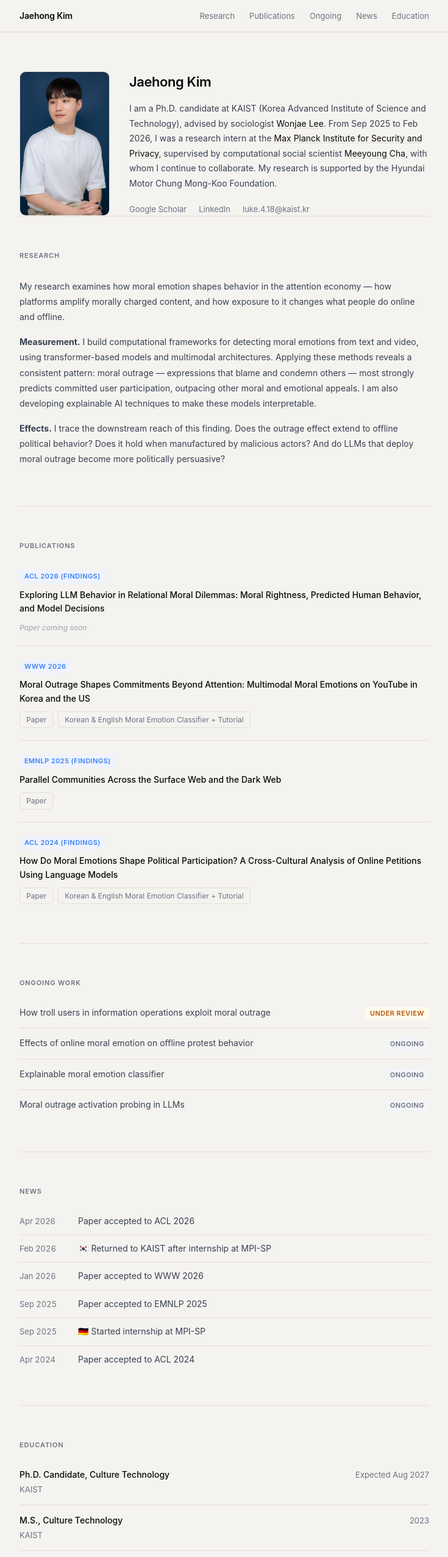
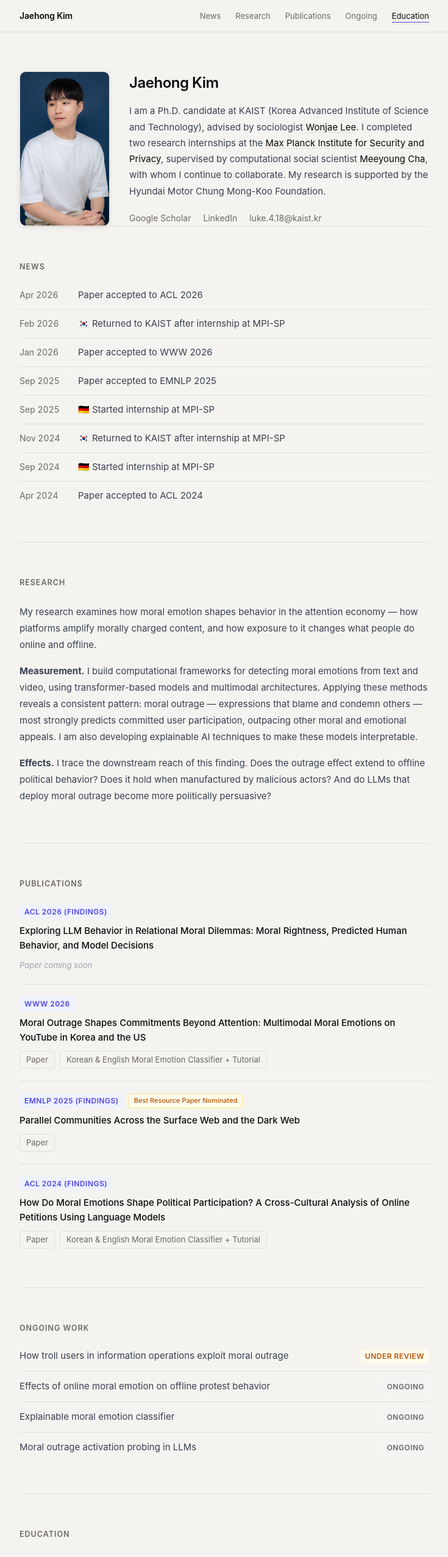
Before and after one commit to jaehong-k/jaehong-k.github.io, a plain HTML site: page index.html in a window 1280 px wide. Shown: the top 2554 px of the page at 61% size, without its empty margins (272-1007 px from the left). Drawn offline with Linux system fonts and the light colour scheme.

Commit message:
Design refinements, education updates, and nav active state
- Accent color: blue → indigo (#4f46e5), secondary text warmed to #6b6860
- Font sizes bumped across the board (h1 24px, h2 12.5px, body content 15px)
- News section moved to second position (after Profile)
- Active nav: click-lock approach with 68px fixed threshold; fixes section mismatch bug
- Education: lab names, learning notes, Cum Laude, ICT Minor reordered
- Bio updated for two MPI-SP internship stints (Sep–Nov 2024, Sep 2025–Feb 2026)
- News entries added for Sep/Nov 2024 internship
- Best Resource Paper Nominated badge on EMNLP 2025 paper
- DESIGN.md added as design reference

Co-Authored-By: Claude Sonnet 4.6 <noreply@anthropic.com>

```diff
--- a/index.html
+++ b/index.html
@@ -11,12 +11,12 @@
 
   <nav>
     <div class="nav-inner">
-      <span class="nav-name">Jaehong Kim</span>
+      <a href="#" class="nav-name">Jaehong Kim</a>
       <ul class="nav-links">
+        <li><a href="#news">News</a></li>
         <li><a href="#research">Research</a></li>
         <li><a href="#publications">Publications</a></li>
         <li><a href="#ongoing">Ongoing</a></li>
-        <li><a href="#news">News</a></li>
         <li><a href="#education">Education</a></li>
       </ul>
     </div>
@@ -33,7 +33,7 @@
           <p class="profile-bio">
             I am a Ph.D. candidate at KAIST (Korea Advanced Institute of Science and Technology),
             advised by sociologist <a href="https://sociology.kaist.ac.kr/" target="_blank" rel="noopener">Wonjae Lee</a>.
-            From Sep 2025 to Feb 2026, I was a research intern at the
+            I completed two research internships at the
             <a href="https://www.mpi-sp.org/" target="_blank" rel="noopener">Max Planck Institute for Security and Privacy</a>,
             supervised by computational social scientist <a href="https://www.mpi-sp.org/cha" target="_blank" rel="noopener">Meeyoung Cha</a>, with whom I continue to collaborate.
             My research is supported by the Hyundai Motor Chung Mong-Koo Foundation.
@@ -45,6 +45,45 @@
           </div>
         </div>
       </div>
+    </section>
+
+    <!-- News -->
+    <section id="news">
+      <h2>News</h2>
+      <ul class="news-list">
+        <li>
+          <span class="news-date">Apr 2026</span>
+          <span class="news-text">Paper accepted to ACL 2026</span>
+        </li>
+        <li>
+          <span class="news-date">Feb 2026</span>
+          <span class="news-text">&#x1F1F0;&#x1F1F7; Returned to KAIST after internship at MPI-SP</span>
+        </li>
+        <li>
+          <span class="news-date">Jan 2026</span>
+          <span class="news-text">Paper accepted to WWW 2026</span>
+        </li>
+        <li>
+          <span class="news-date">Sep 2025</span>
+          <span class="news-text">Paper accepted to EMNLP 2025</span>
+        </li>
+        <li>
+          <span class="news-date">Sep 2025</span>
+          <span class="news-text">&#x1F1E9;&#x1F1EA; Started internship at MPI-SP</span>
+        </li>
+        <li>
+          <span class="news-date">Nov 2024</span>
+          <span class="news-text">&#x1F1F0;&#x1F1F7; Returned to KAIST after internship at MPI-SP</span>
+        </li>
+        <li>
+          <span class="news-date">Sep 2024</span>
+          <span class="news-text">&#x1F1E9;&#x1F1EA; Started internship at MPI-SP</span>
+        </li>
+        <li>
+          <span class="news-date">Apr 2024</span>
+          <span class="news-text">Paper accepted to ACL 2024</span>
+        </li>
+      </ul>
     </section>
 
     <!-- Research -->
@@ -101,6 +140,7 @@
         <li class="pub-item">
           <div class="pub-meta">
             <span class="venue">EMNLP 2025 (Findings)</span>
+            <span class="award-badge">Best Resource Paper Nominated</span>
           </div>
           <p class="pub-title">
             Parallel Communities Across the Surface Web and the Dark Web
@@ -149,37 +189,6 @@
       </ul>
     </section>
 
-    <!-- News -->
-    <section id="news">
-      <h2>News</h2>
-      <ul class="news-list">
-        <li>
-          <span class="news-date">Apr 2026</span>
-          <span class="news-text">Paper accepted to ACL 2026</span>
-        </li>
-        <li>
-          <span class="news-date">Feb 2026</span>
-          <span class="news-text">&#x1F1F0;&#x1F1F7; Returned to KAIST after internship at MPI-SP</span>
-        </li>
-        <li>
-          <span class="news-date">Jan 2026</span>
-          <span class="news-text">Paper accepted to WWW 2026</span>
-        </li>
-        <li>
-          <span class="news-date">Sep 2025</span>
-          <span class="news-text">Paper accepted to EMNLP 2025</span>
-        </li>
-        <li>
-          <span class="news-date">Sep 2025</span>
-          <span class="news-text">&#x1F1E9;&#x1F1EA; Started internship at MPI-SP</span>
-        </li>
-        <li>
-          <span class="news-date">Apr 2024</span>
-          <span class="news-text">Paper accepted to ACL 2024</span>
-        </li>
-      </ul>
-    </section>
-
     <!-- Education -->
     <section id="education">
       <h2>Education</h2>
@@ -194,14 +203,16 @@
         <li class="edu-item">
           <div class="edu-left">
             <div class="edu-degree">M.S., Culture Technology</div>
-            <div class="edu-school">KAIST</div>
+            <div class="edu-school">KAIST &middot; Social Computing Lab</div>
+            <div class="edu-note">Bridging social psychology theory and AI methodology</div>
           </div>
           <div class="edu-year">2023</div>
         </li>
         <li class="edu-item">
           <div class="edu-left">
-            <div class="edu-degree">B.A., Communication &amp; Psychology</div>
-            <div class="edu-school">Handong Global University &middot; Minor in ICT Convergence</div>
+            <div class="edu-degree">B.A., Communication &amp; Psychology &middot; Minor in ICT Convergence &middot; <span class="cum-laude">Cum Laude</span></div>
+            <div class="edu-school">Handong Global University &middot; Data Analysis Lab</div>
+            <div class="edu-note">Learning is meant to be shared</div>
           </div>
           <div class="edu-year">2021</div>
         </li>
@@ -221,6 +232,50 @@
     const el = document.getElementById('email-link');
     el.href = 'mailto:' + u + '@' + d;
     el.textContent = u + '@' + d;
+
+    // Active nav: highlight the section currently in view
+    const navLinks = document.querySelectorAll('.nav-links a[href^="#"]');
+    const sections = document.querySelectorAll('section[id]');
+    const NAV_HEIGHT = 52;
+    let locked = false, lockTimer;
+
+    const setActive = (id) => {
+      navLinks.forEach(l => l.classList.toggle('active', l.getAttribute('href') === '#' + id));
+    };
+
+    const updateActive = () => {
+      if (locked) return;
+      let current = null;
+
+      // Primary: last section whose top has passed just below the nav
+      sections.forEach(section => {
+        if (section.getBoundingClientRect().top <= NAV_HEIGHT + 16) current = section.id;
+      });
+
+      // Near-bottom fallback: last linked section visible in viewport
+      if (window.innerHeight + window.scrollY >= document.body.scrollHeight - 80) {
+        sections.forEach(section => {
+          const inViewport = section.getBoundingClientRect().top < window.innerHeight;
+          const hasLink = [...navLinks].some(l => l.getAttribute('href') === '#' + section.id);
+          if (inViewport && hasLink) current = section.id;
+        });
+      }
+
+      navLinks.forEach(l => l.classList.toggle('active', l.getAttribute('href') === '#' + current));
+    };
+
+    // On click: set active immediately, lock scroll detection during smooth scroll
+    navLinks.forEach(link => {
+      link.addEventListener('click', () => {
+        setActive(link.getAttribute('href').slice(1));
+        locked = true;
+        clearTimeout(lockTimer);
+        lockTimer = setTimeout(() => { locked = false; updateActive(); }, 900);
+      });
+    });
+
+    window.addEventListener('scroll', updateActive, { passive: true });
+    updateActive();
   </script>
 
 </body>
--- a/style.css
+++ b/style.css
@@ -7,11 +7,11 @@
 :root {
   --bg: #F5F3F0;
   --text: #0a0a0a;
-  --text-secondary: #6b7280;
+  --text-secondary: #6b6860;
   --text-body: #374151;
   --border: #e2ddd8;
-  --accent: #3b82f6;
-  --accent-bg: #eef3fd;
+  --accent: #4f46e5;
+  --accent-bg: #eef2ff;
   --max-width: 720px;
   --font: -apple-system, BlinkMacSystemFont, 'Apple SD Gothic Neo', 'Helvetica Neue', sans-serif;
 }
@@ -58,6 +58,8 @@ nav {
   font-weight: 600;
   letter-spacing: -0.01em;
   color: var(--text);
+  text-decoration: none;
+  cursor: pointer;
 }
 
 .nav-links {
@@ -70,11 +72,19 @@ nav {
   font-size: 13px;
   color: var(--text-secondary);
   text-decoration: none;
-  transition: color 0.15s;
+  padding-bottom: 2px;
+  border-bottom: 1px solid transparent;
+  transition: color 0.15s, border-color 0.15s;
 }
 
 .nav-links a:hover {
   color: var(--text);
+  border-bottom-color: var(--border);
+}
+
+.nav-links a.active {
+  color: var(--text);
+  border-bottom-color: var(--accent);
 }
 
 /* ── Main ─────────────────────────────────────────── */
@@ -102,12 +112,12 @@ section + section {
 }
 
 h2 {
-  font-size: 11px;
+  font-size: 12.5px;
   font-weight: 600;
   letter-spacing: 0.08em;
   text-transform: uppercase;
   color: var(--text-secondary);
-  margin-bottom: 28px;
+  margin-bottom: 24px;
 }
 
 /* ── Profile ──────────────────────────────────────── */
@@ -127,6 +137,7 @@ h2 {
   object-fit: cover;
   object-position: center center;
   border: 1px solid var(--border);
+  box-shadow: 0 2px 12px rgba(0, 0, 0, 0.07);
   display: block;
 }
 
@@ -137,7 +148,7 @@ h2 {
 }
 
 h1 {
-  font-size: 22px;
+  font-size: 24px;
   font-weight: 600;
   letter-spacing: -0.02em;
   color: var(--text);
@@ -145,7 +156,7 @@ h1 {
 }
 
 .profile-bio {
-  font-size: 14px;
+  font-size: 15px;
   line-height: 1.75;
   color: var(--text-body);
   margin-bottom: 20px;
@@ -155,7 +166,7 @@ h1 {
   color: var(--text);
   text-decoration: underline;
   text-decoration-color: var(--border);
-  text-underline-offset: 2px;
+  text-underline-offset: 3px;
   transition: text-decoration-color 0.15s;
 }
 
@@ -170,21 +181,25 @@ h1 {
 }
 
 .profile-link {
-  font-size: 13px;
+  font-size: 14px;
   color: var(--text-secondary);
   text-decoration: none;
   transition: color 0.15s;
   cursor: pointer;
+  padding-bottom: 1px;
+  border-bottom: 1px solid transparent;
+  transition: color 0.15s, border-color 0.15s;
 }
 
 .profile-link:hover {
   color: var(--text);
+  border-bottom-color: var(--border);
 }
 
 /* ── Research ─────────────────────────────────────── */
 
 #research p {
-  font-size: 14px;
+  font-size: 15px;
   line-height: 1.8;
   color: var(--text-body);
   margin-bottom: 16px;
@@ -221,13 +236,13 @@ h1 {
 }
 
 .ongoing-title {
-  font-size: 14px;
+  font-size: 15px;
   color: var(--text-body);
   line-height: 1.5;
 }
 
 .status-badge {
-  font-size: 11px;
+  font-size: 12px;
   font-weight: 600;
   letter-spacing: 0.04em;
   text-transform: uppercase;
@@ -272,11 +287,15 @@ h1 {
 
 .pub-meta {
   margin-bottom: 8px;
+  display: flex;
+  align-items: center;
+  gap: 8px;
+  flex-wrap: wrap;
 }
 
 .venue {
   display: inline-block;
-  font-size: 11px;
+  font-size: 12px;
   font-weight: 600;
   letter-spacing: 0.04em;
   text-transform: uppercase;
@@ -287,7 +306,7 @@ h1 {
 }
 
 .pub-title {
-  font-size: 14px;
+  font-size: 15px;
   font-weight: 500;
   line-height: 1.6;
   color: var(--text);
@@ -302,7 +321,7 @@ h1 {
 }
 
 .pub-link {
-  font-size: 12px;
+  font-size: 13px;
   color: var(--text-secondary);
   text-decoration: none;
   border: 1px solid var(--border);
@@ -313,11 +332,23 @@ h1 {
 
 .pub-link:hover {
   color: var(--text);
-  border-color: #9ca3af;
+  border-color: var(--accent);
+  background: var(--accent-bg);
+}
+
+.award-badge {
+  font-size: 11px;
+  font-weight: 500;
+  color: #b45309;
+  background: #fffbeb;
+  border: 1px solid #fde68a;
+  padding: 2px 8px;
+  border-radius: 4px;
+  white-space: nowrap;
 }
 
 .link-soon {
-  font-size: 12px;
+  font-size: 13px;
   color: #9ca3af;
   font-style: italic;
 }
@@ -349,14 +380,14 @@ h1 {
 }
 
 .news-date {
-  font-size: 13px;
+  font-size: 14px;
   color: var(--text-secondary);
   white-space: nowrap;
   font-variant-numeric: tabular-nums;
 }
 
 .news-text {
-  font-size: 14px;
+  font-size: 15px;
   color: var(--text-body);
 }
 
@@ -393,18 +424,30 @@ h1 {
 }
 
 .edu-degree {
-  font-size: 14px;
+  font-size: 15px;
   font-weight: 500;
   color: var(--text);
 }
 
 .edu-school {
-  font-size: 13px;
+  font-size: 14px;
   color: var(--text-secondary);
 }
 
+.cum-laude {
+  color: #b45309;
+  font-style: italic;
+}
+
+.edu-note {
+  font-size: 13px;
+  color: var(--text-secondary);
+  font-style: italic;
+  margin-top: 2px;
+}
+
 .edu-year {
-  font-size: 13px;
+  font-size: 14px;
   color: var(--text-secondary);
   white-space: nowrap;
   flex-shrink: 0;
@@ -421,7 +464,7 @@ footer {
 
 footer p {
   font-size: 12px;
-  color: #9ca3af;
+  color: var(--text-secondary);
 }
 
 /* ── Responsive ───────────────────────────────────── */
@@ -462,7 +505,7 @@ footer p {
   }
 
   .edu-year {
-    color: #9ca3af;
+    color: var(--text-secondary);
     font-size: 12px;
   }
 }
```
Also changed, not shown: 1 other file.
